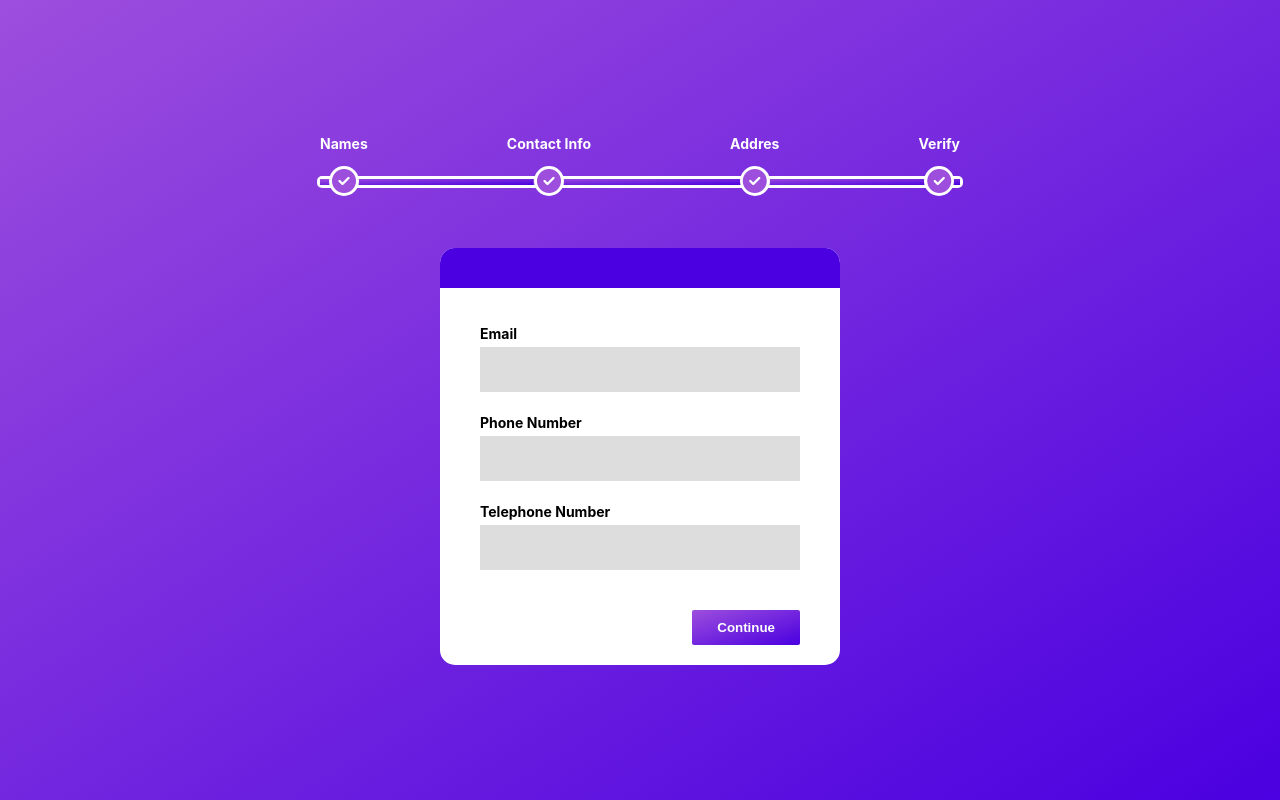
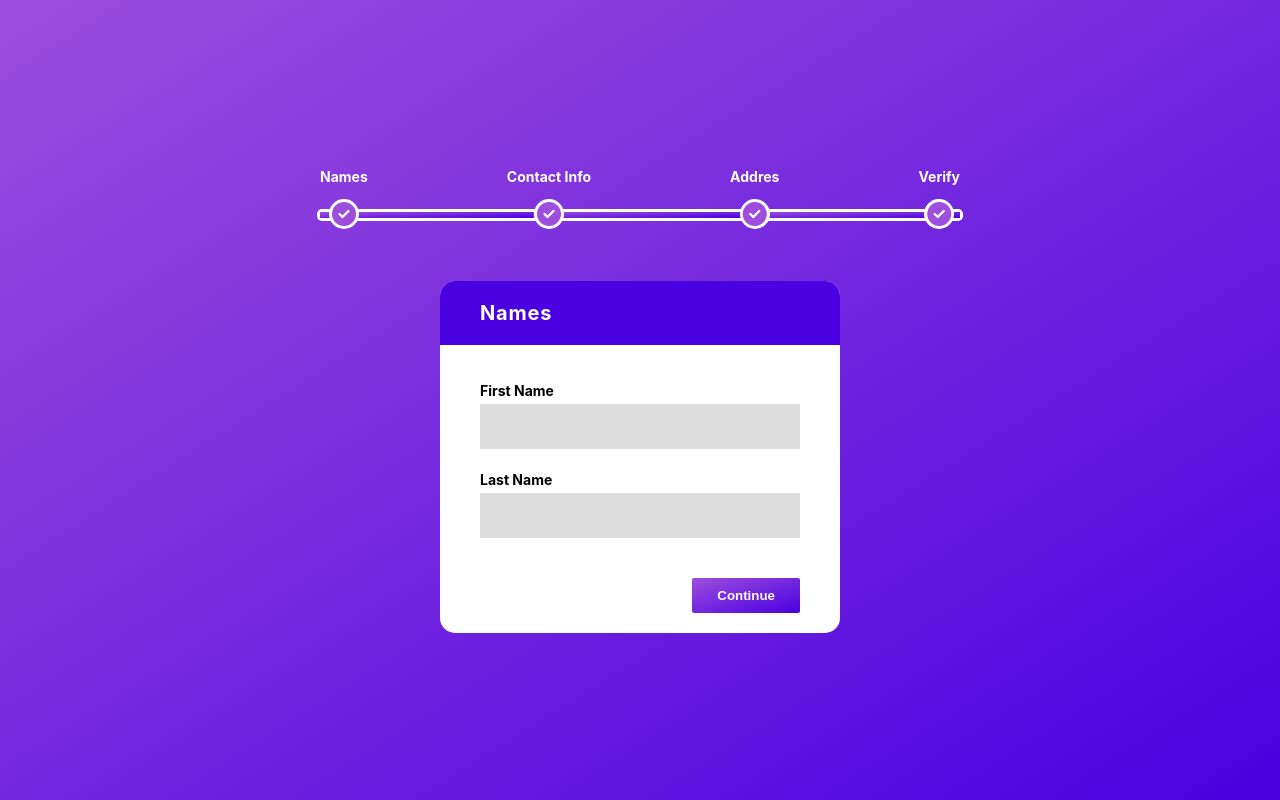
Before and after one commit to mathia-gowb/react-step-form, a React (Create React App) app: page / in a window 1280 px wide. Built offline with nearby package versions, Linux system fonts and the light colour scheme.

Commit message:
created object to store data of form

```diff
--- a/src/App.css
+++ b/src/App.css
@@ -3,6 +3,9 @@
   --purpleLight:#9D4EDD;
   --purpleDark:#4A00E0;
   --gray:#E0E0E0
+}
+.App{
+  background:var(--gradient)
 }
 *,html{
   padding:0;
--- a/src/App.js
+++ b/src/App.js
@@ -1,19 +1,25 @@
-import logo from './logo.svg';
+import {useState} from 'react';
 import './App.css';
-import { globalColors } from './global-colors';
 import { Header } from './components/header';
 import {InputFormContainer } from './components/input-form-container';
 
 function App() {
+  const [formValues,setFormValues]=useState({
+      firstName:"",
+      lastName:"",
+      email:"",
+      phoneNumber:"",
+      telephoneNumber:"",
+      city:"",
+      streetAddress:"",
+  })
   return (
-    <div className="App" style={globalStyle}>
+    <div className="App" >
       <Header/>
-      <InputFormContainer/>
+      <InputFormContainer formInfo={formValues} formStep={"names"} stepName={"Names"}/>
     </div>
   );
+
 }
 
-const globalStyle={
-  background:globalColors.gradient,
-}
 export default App;
--- a/src/components/forms.js
+++ b/src/components/forms.js
@@ -1,48 +1,58 @@
-function Form1(){
-    return (
-        <form>
-        <label>First Name</label>
-        <br/>
-        <input required />
-        <br/>
-        <br/>
-        <label>First Name</label>
-        <br/>
-        <input required/>
-      </form>
-    )
-}
-function Form2(){
-    return (
+export function Form(props){
+  let currentForm;
+   switch (props.formStep) {
+    case "contact-info":
+      /* makes the currentForm be the contact info form */
+      currentForm= (
         <form>
         <label>Email</label>
         <br/>
-        <input type="text"required />
+        <input type="text"required  value={props.formInfo.email}/>
         <br/>
         <br/>
         <label>Phone Number</label>
         <br/>
-        <input type="number"required/>
+        <input type="number"required value={props.formInfo.phoneNumber}/>
         <br/>
         <br/>
         <label>Telephone Number</label>
         <br/>
-        <input type="number"required/>
+        <input type="number"required value={props.formInfo.telePhoneNumber}/>
       </form>
-    )
-}
-function Form3(){
-    return (
+    );
+    break;
+
+    case "address":
+      /* makes currentForm become the addressform */
+      currentForm = (
         <form>
         <label>City</label>
         <br/>
-        <input required />
+        <input required value={props.formInfo.city}/>
         <br/>
         <br/>
         <label>Street Address</label>
         <br/>
-        <input required/>
+        <input required value={props.formInfo.streetAddress}/>
       </form>
-    )
+    );
+    break;
+
+    default:
+      /* outputs the names form which is the first form */
+      currentForm = (
+        <form>
+        <label>First Name</label>
+        <br/>
+        <input required value={props.formInfo.firstName}/>
+        <br/>
+        <br/>
+        <label>Last Name</label>
+        <br/>
+        <input required value={props.formInfo.lastName}/>
+      </form>
+    );
+    break
+  }
+  return currentForm
 }
-export {Form1,Form2,Form3}
--- a/src/components/input-form-container.js
+++ b/src/components/input-form-container.js
@@ -1,13 +1,15 @@
+
 import { ActionButtons } from "./action-buttons";
-import { Form1, Form2, Form3 } from "./forms";
+import { Form } from "./forms";
 
 export function InputFormContainer(props){
+
     return (
         <div className="form-wrapper">
         <div className="form-header">
         {props.stepName}
         </div>
-        <Form2/>
+        <Form formInfo={props.formInfo} formStep={props.formStep}></Form>
         <ActionButtons/>
 
       </div>
```
